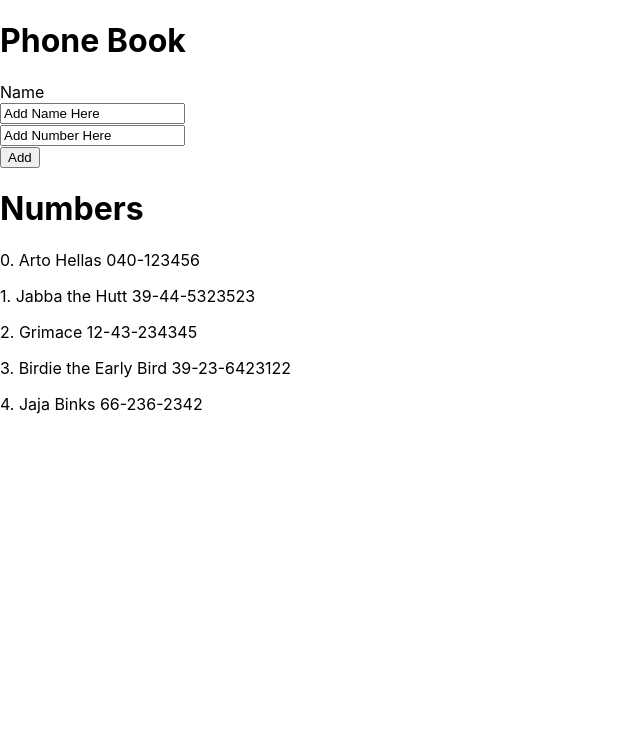
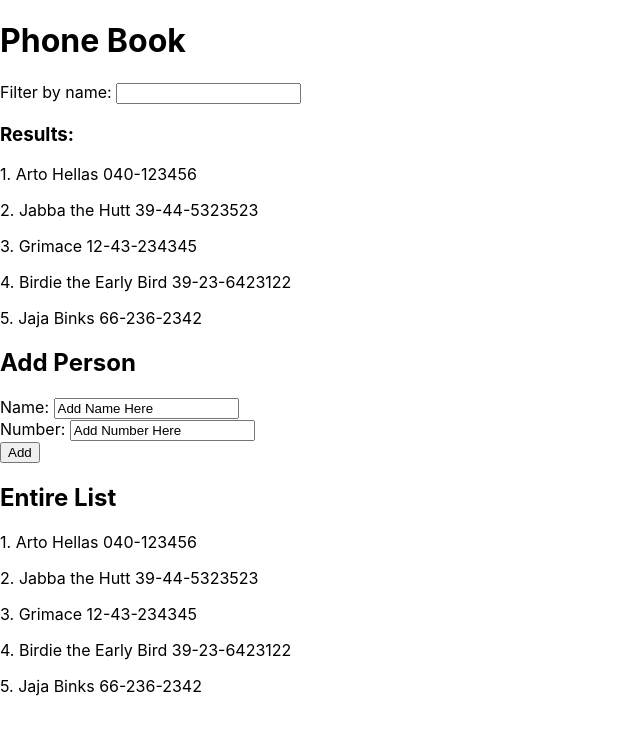
Before and after one commit to cherylfong/netscapia, a React (Create React App) app in the folder part2/phonebook/: page / in a window 1280 px wide. Shown: the top 734 px of the page, without its empty margins (0-640 px from the left). Built offline with nearby package versions, Linux system fonts and the light colour scheme.

Commit message:
complete section 2.9 and 2.10

```diff
--- a/part2/phonebook/src/App.js
+++ b/part2/phonebook/src/App.js
@@ -4,6 +4,11 @@
  * 2.7 Prevent adding existing names in phone book.
  *
  * 2.8 Allow adding phone numbers associated with the names.
+ *
+ * 2.9 Implement a search field that can be used to filter the list of people by name.
+ *
+ * 2.10 Refractor components into separate component files and place into ./component .
+ *
  */
 
 import logo from './logo.svg';
@@ -13,6 +18,7 @@ import { useState } from 'react'
 
 import Entry from "./components/Entry"
 import People from "./components/People"
+import Filter from "./components/Filter"
 
 function App(props) {
 
@@ -22,10 +28,15 @@ function App(props) {
 
   const [newNumber, setNewNumber] = useState('Add Number Here')
 
+  const [newSearch, setNewSearch] = useState("")
+
   return (
     <div>
       <h1>Phone Book</h1>
+      <Filter newSearch={newSearch} setNewSearch={setNewSearch} persons={persons}/>
+      <h2>Add Person</h2>
       <Entry persons={persons} setPersons={setPersons} newName={newName} setNewName={setNewName} newNumber={newNumber} setNewNumber={setNewNumber}/>
+      <h2>Entire List</h2>
       <People people={persons}/>
     </div>
   )
--- a/part2/phonebook/src/components/Entry.js
+++ b/part2/phonebook/src/components/Entry.js
@@ -38,8 +38,9 @@ const Entry = ({persons, setPersons, newName, setNewName, newNumber, setNewNumbe
     return(
         <>
             <form onSubmit={addEntry}>
-                <label>Name</label><br/>
+                <label>Name: </label>
                 <input value={newName} onChange={handleNewName}/><br/>
+                <label>Number: </label>
                 <input value={newNumber} onChange={handleNewNumber}/><br/>
                 <button type="submit">Add</button>
             </form>
--- /dev/null
+++ b/part2/phonebook/src/components/Filter.js
@@ -0,0 +1,46 @@
+/**
+ * Filter component has,
+ *
+ * Input to search for name
+ * Input changes list of names shown dynamically
+ *
+ * case insensitive search!
+ */
+import Person from "./People"
+
+const Filter = ({newSearch, setNewSearch, persons}) => {
+
+
+    const handleNameSearch = (event) => {
+
+        const valueLowered = (event.target.value).toLowerCase()
+
+        setNewSearch(valueLowered)
+        console.log('Triggered event source value: ', event.target.value)
+        console.log('new search value', newSearch)
+    }
+
+    // convert names to lowercase to match lowercase search term
+    // get results as an array
+    // return the array containing matched elements
+    const filterByName = persons.filter(
+        person => {
+            person = person.name.toLowerCase();
+            return person.includes(newSearch)
+        }
+    )
+
+    return(
+        <>
+            <form>
+                <label>Filter by name: </label>
+                <input value={newSearch} onChange={handleNameSearch}/>
+            </form>
+            <h3>Results:</h3>
+            <Person people={filterByName}/>
+        </>
+    )
+}
+
+
+export default Filter
--- a/part2/phonebook/src/components/People.js
+++ b/part2/phonebook/src/components/People.js
@@ -5,7 +5,6 @@ const People = ({people}) => {
 
   return (
       <>
-          <h1>Numbers</h1>
           <Person people={people} />
       </>
   )
@@ -21,7 +20,7 @@ const Person = ({people}) => {
         <>
             { people.map(
                ( person, i )=>
-                <p key={i}>{i}. {person.name} {person.number}</p>
+                <p key={i}>{person.id}. {person.name} {person.number}</p>
             )}
         </>
     )
```
